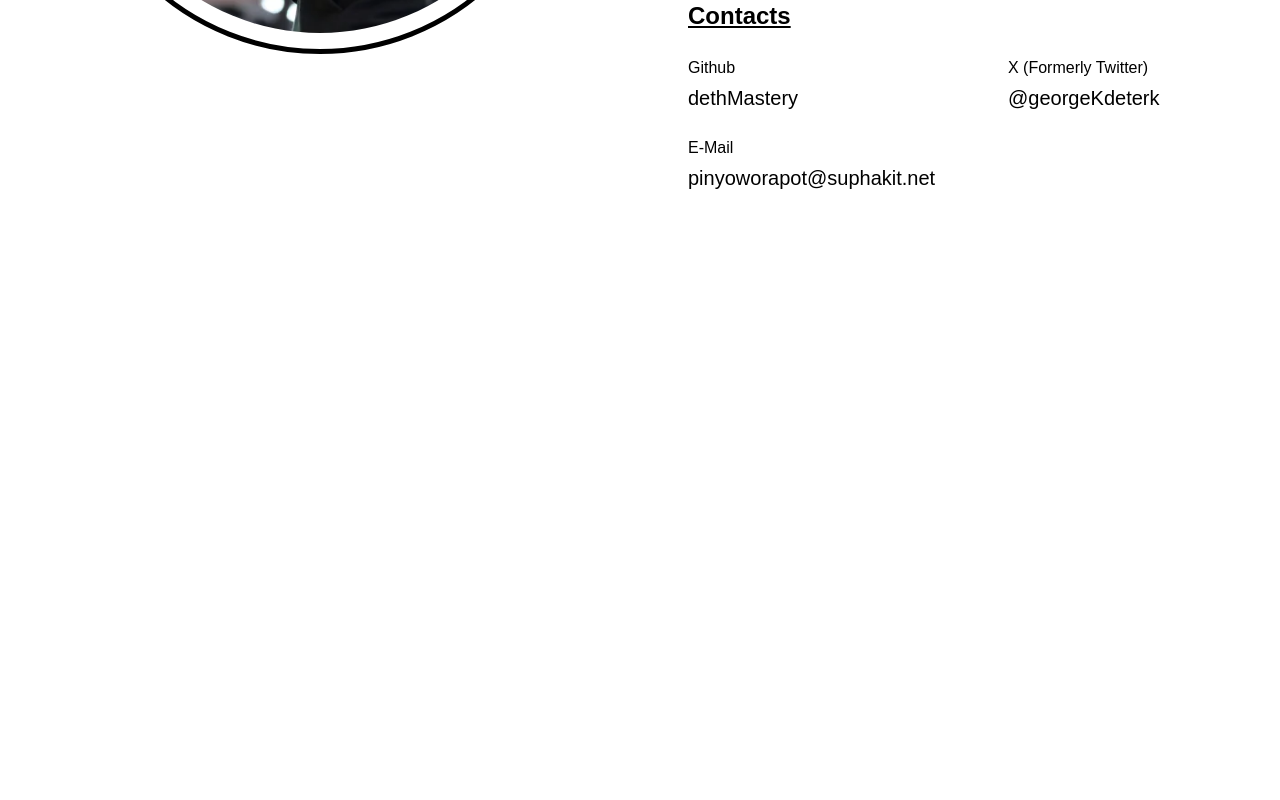
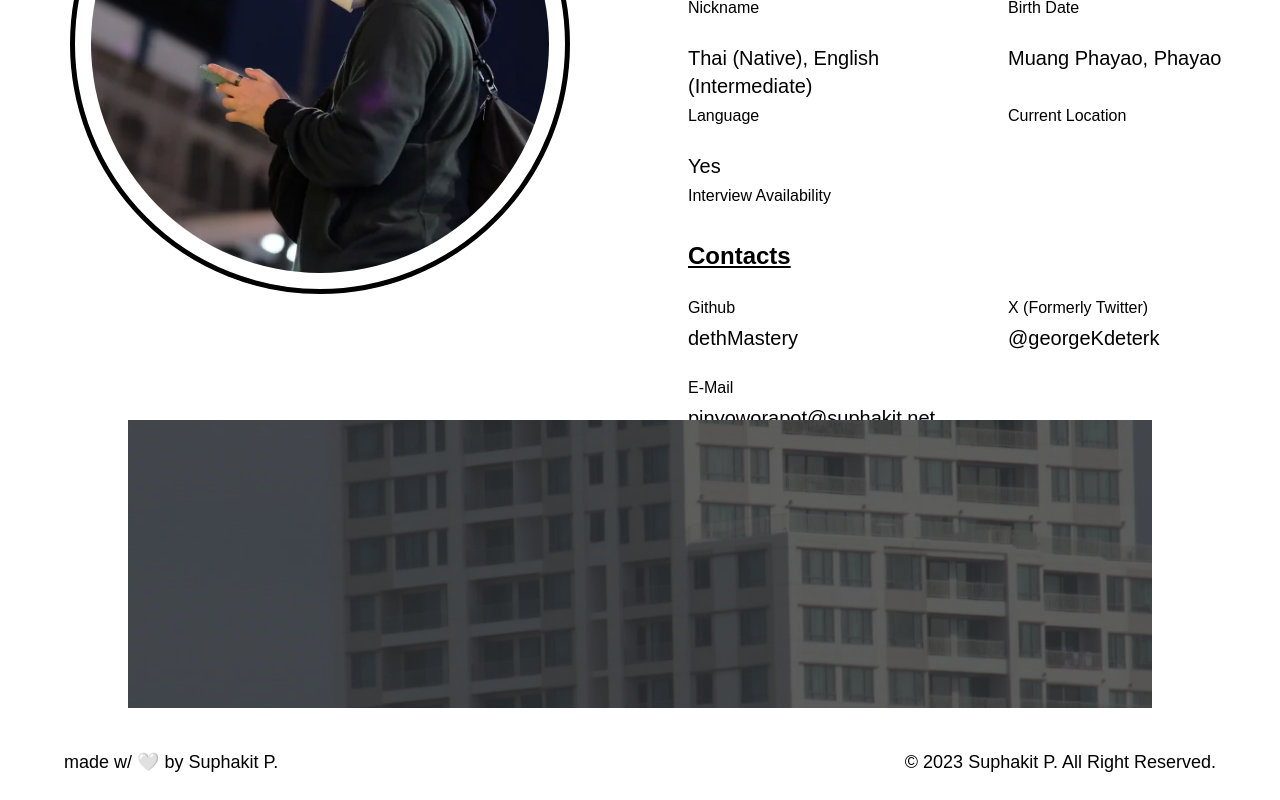
Before and after one commit to dethMastery/resume, a React (Vite) app: page / in a window 1280 px wide. Shown: the part 1436-2236 px from the top of the page. Before the commit the page ends 1636 px from the top, so only its background shows below. Built offline with nearby package versions, Linux system fonts and the light colour scheme; a web font is replaced by a local one; what @catppuccin/tailwindcss would draw is missing.

Commit message:
feat<components>: create various components

```diff
--- a/src/App.tsx
+++ b/src/App.tsx
@@ -1,11 +1,16 @@
+import ParallaxBox from "./components/ParallaxBox";
 import Head from "./components/pages/Head";
 import Me from "./components/pages/Me";
+import Footer from "./components/Footer";
 
 function App() {
   return (
     <div className="bg-ctp-base text-ctp-text">
       <Head />
+      <ParallaxBox height="30vh" />
       <Me />
+      <ParallaxBox height="40vh" />
+      <Footer />
     </div>
   );
 }
--- /dev/null
+++ b/src/components/Footer.tsx
@@ -0,0 +1,27 @@
+export default function Footer() {
+  return (
+    <div className="w-[90%] mx-auto py-6 text-center text-lg flex md:flex-row flex-col">
+      <div className="w-full md:text-left md:justify-start text-center justify-center">
+        made w/ 🤍 by{" "}
+        <a
+          href="https://suphakit.net"
+          target="_blank"
+          className="hover:opacity-60 hover:underline"
+        >
+          Suphakit P.
+        </a>
+      </div>
+      <div className="w-full md:text-right md:justify-end text-center justify-center">
+        &copy; 2023{" "}
+        <a
+          href="https://suphakit.net"
+          target="_blank"
+          className="hover:opacity-60 hover:underline"
+        >
+          Suphakit P.
+        </a>{" "}
+        All Right Reserved.
+      </div>
+    </div>
+  );
+}
--- /dev/null
+++ b/src/components/ParallaxBox.tsx
@@ -0,0 +1,15 @@
+export default function ParallaxBox(props: { height: string }) {
+  return (
+    <div
+      className="w-full flex flex-row items-center"
+      style={{ height: props.height }}
+    >
+      <div
+        className="w-[80%] h-[90%] mx-auto !bg-fixed !bg-center !bg-no-repeat"
+        style={{ background: "url(/Parallax_BG.webp)" }}
+      >
+        <div className="w-full h-full bg-pastel-black bg-opacity-70"></div>
+      </div>
+    </div>
+  );
+}
```
Also changed, not shown: public/Parallax_BG.webp (added).
